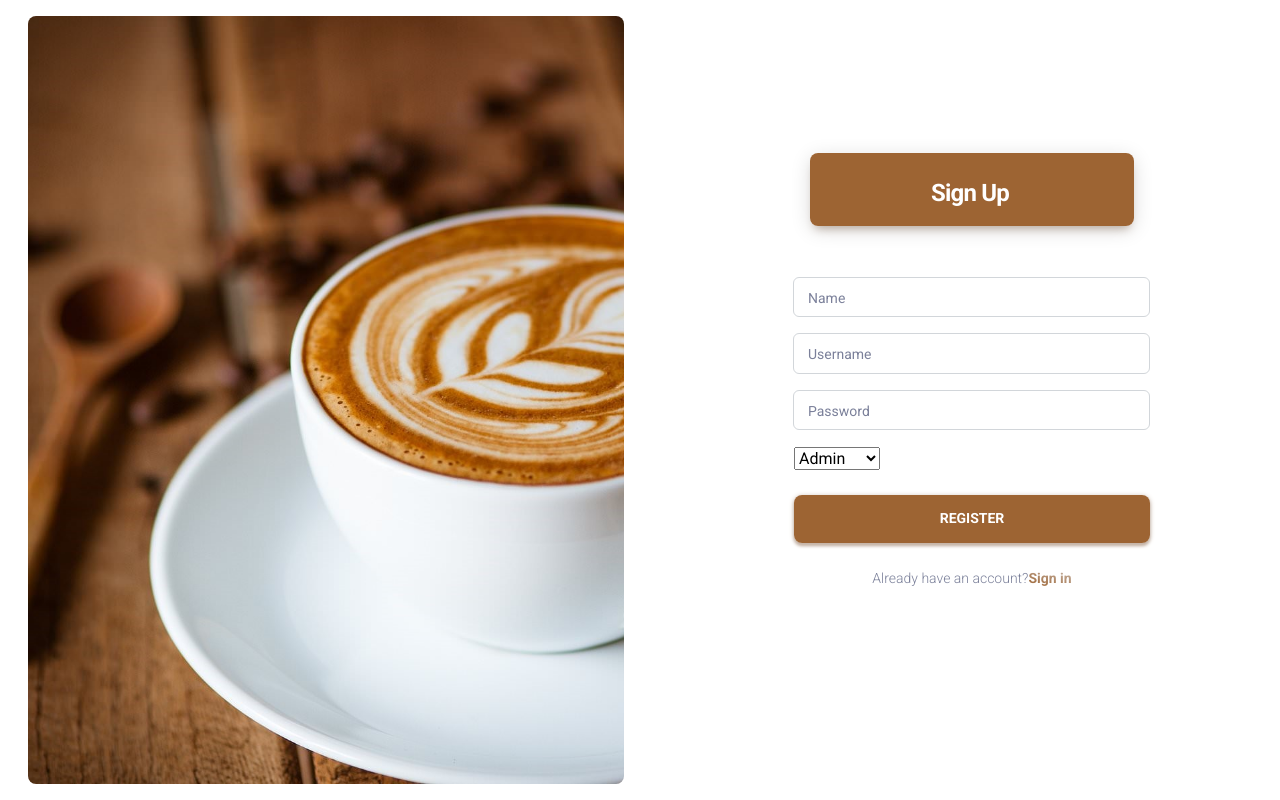
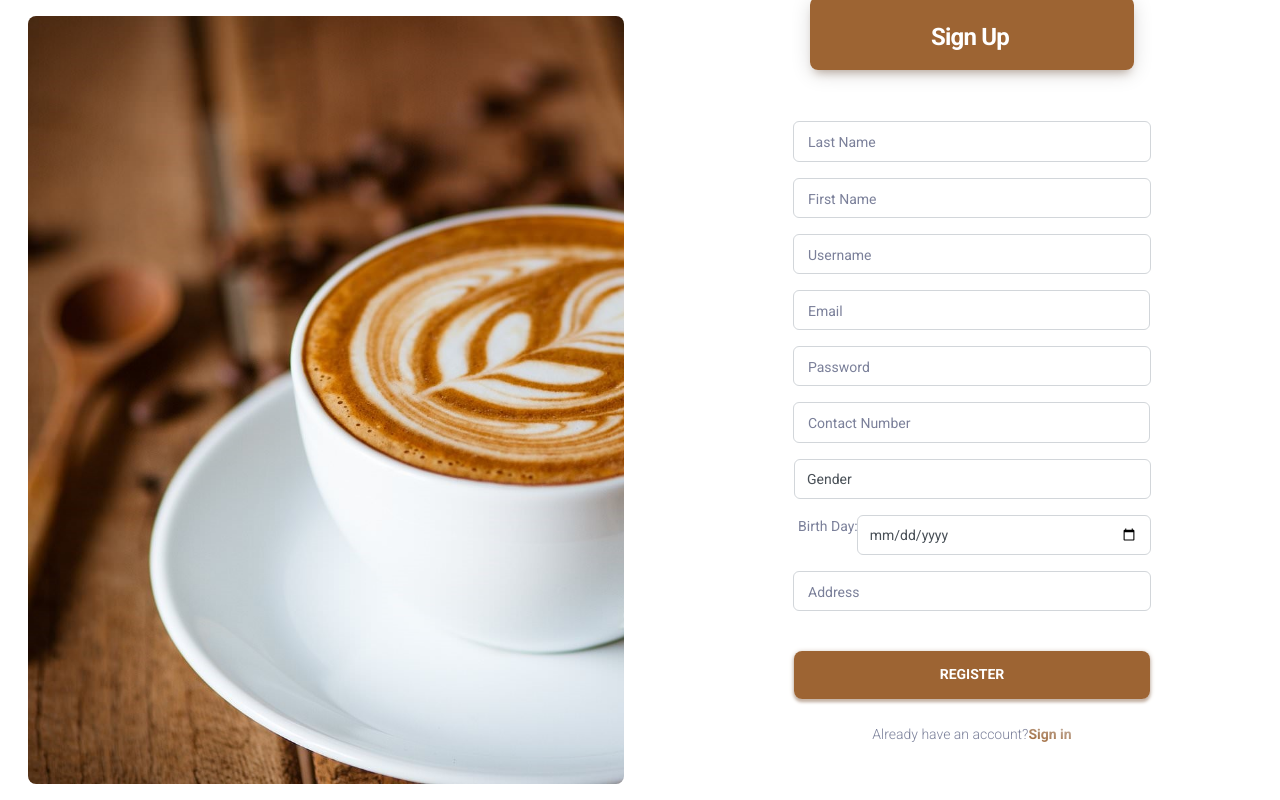
Before and after one commit to rhigen/coffee, a CodeIgniter 4 app: the page made by app/Views/admin/register.php in a window 1280 px wide. Run offline with PHP 8.4 and a stand-in for CodeIgniter, Linux system fonts and the light colour scheme; the template is opened without the code that fills it, so the values that code supplies are empty; some libraries are stand-ins or nearby versions.

Commit message:
update ok na login at register

```diff
--- a/app/Config/Database.php
+++ b/app/Config/Database.php
@@ -28,7 +28,7 @@ class Database extends Config
         'DSN'          => '',
         'hostname'     => 'localhost',
         'username'     => 'root',
-        'password'     => '',
+        'password'     => 'dankeneth22113344',
         'database'     => 'coffeeledgerdb',
         'DBDriver'     => 'MySQLi',
         'DBPrefix'     => '',
--- a/app/Models/UserModel.php
+++ b/app/Models/UserModel.php
@@ -13,7 +13,7 @@ class UserModel extends Model
     protected $returnType       = 'array';
     protected $useSoftDeletes   = false;
     protected $protectFields    = true;
-    protected $allowedFields    = ['LastName', 'FirstName', 'gender', 'UserRole',  'birthdate', 'email', 'ContactNo', 'age', 'address', 'Password'];
+    protected $allowedFields    = ['LastName', 'FirstName', 'gender', 'UserRole',  'birthdate','Username', 'email', 'ContactNo', 'age', 'address', 'Password'];
 
     // Dates
     protected $useTimestamps = false;
--- a/app/Views/admin/register.php
+++ b/app/Views/admin/register.php
@@ -39,31 +39,80 @@
                                     </div><br>
                                     <div class="card-body">
                                         <form action="<?= base_url("adminregister"); ?>" role="form" class="text-start" method="POST">
+                                        <div class="input-group input-group-outline mb-3">
+                                                <label class="form-label">Last Name</label>
+                                                <input type="text" name="LastName" class="form-control" required>
+                                                <?php if(isset($validation)):?>
+                                <small class="text-danger"><?= $validation->getError('LastName') ?></small>
+                            <?php endif;?>
+                                            </div>
+
                                             <div class="input-group input-group-outline mb-3">
-                                                <label class="form-label">Name</label>
-                                                <input type="text" name="name" class="form-control" required>
+                                                <label class="form-label">First Name</label>
+                                                <input type="text" name="FirstName" class="form-control" required>
+                                                <?php if(isset($validation)):?>
+                                <small class="text-danger"><?= $validation->getError('FirstName') ?></small>
+                            <?php endif;?>
                                             </div>
                                             <div class="input-group input-group-outline mb-3">
                                                 <label class="form-label">Username</label>
-                                                <input type="text" name="username" class="form-control" required>
+                                                <input type="text" name="Username" class="form-control" required>
+                                                <?php if(isset($validation)):?>
+                                <small class="text-danger"><?= $validation->getError('Username') ?></small>
+                            <?php endif;?>
                                             </div>
                                             <div class="input-group input-group-outline mb-3">
+                                                <label class="form-label">Email</label>
+                                                <input type="text" name="email" class="form-control" required>
+
+                                            </div>
+                                            <?php if(isset($validation)):?>
+                                <small class="text-danger"><?= $validation->getError('email') ?></small>
+                            <?php endif;?>
+                                            <div class="input-group input-group-outline mb-3">
                                                 <label class="form-label">Password</label>
-                                                <input type="password" name="password" class="form-control" required>
+                                                <input type="password" name="Password" class="form-control" required>
+                                                <?php if(isset($validation)):?>
+                                <small class="text-danger"><?= $validation->getError('Password') ?></small>
+                            <?php endif;?>
                                             </div>
-                                            <select name="role">
-                                                <option>Admin</option>
-                                                <option>Manager</option>
-                                                <option>Owner</option>
-                                                <option>Staff</option>
-                                            </select>
+                                            <div class="input-group input-group-outline mb-3">
+                                                <label class="form-label">Contact Number</label>
+                                                <input type="text" name="ContactNo" class="form-control" required>
+
+                                            </div>
+                                            <?php if(isset($validation)):?>
+                                <small class="text-danger"><?= $validation->getError('ContactNo') ?></small>
+                            <?php endif;?>
+                                            <div class="input-group input-group-outline mb-3">
+                                            <select name="gender" id="" class="form-control "><option disabled selected>Gender</option><option value="male">Male</option><option value="female">Female</option></select>
+                                            <?php if(isset($validation)):?>
+                                <small class="text-danger"><?= $validation->getError('gender') ?></small>
+                            <?php endif;?>
+                                            </div>
+                                            <div class="input-group input-group-outline mb-3">
+                                            <label>Birth Day:</label>
+
+                                                <input type="date" name="birthdate" class="form-control" required>
+                                                <?php if(isset($validation)):?>
+                                <small class="text-danger"><?= $validation->getError('birthdate') ?></small>
+                            <?php endif;?>
+                                            </div>
+                                            <div class="input-group input-group-outline mb-3">
+                                                <label class="form-label">Address</label>
+                                                <input type="text" name="address" class="form-control" required>
+                                                <?php if(isset($validation)):?>
+                                <small class="text-danger"><?= $validation->getError('address') ?></small>
+                            <?php endif;?>
+                                            </div>
+                                           <input type="hidden" name="UserRole" value="customer">
                                             <div class="text-center">
                                                 <button type="submit" class="btn btn-lg bg-gradient-primary btn-lg w-100 mt-4 mb-0">Register</button>
                                             </div>
                                         </form>
                                     </div><br>
                                     <div class="card-footer text-center pt-0 px-lg-2 px-1">
-                                        <p class="mb-2 text-sm mx-auto">Already have an account?<a href="<?= site_url("login"); ?>" class="text-primary text-gradient font-weight-bold">Sign in</a></p><br>
+                                        <p class="mb-2 text-sm mx-auto">Already have an account?<a href="<?= site_url(); ?>" class="text-primary text-gradient font-weight-bold">Sign in</a></p><br>
                                     </div>
                                 </div>
                             </div>
```
Also changed, not shown: app/Config/Routes.php (+4 -4 lines), app/Controllers/AdminController.php (+32 -97 lines), app/Controllers/UserController.php (+9 -19 lines), app/Views/admin/login.php (+9 -3 lines), 7 other files.
